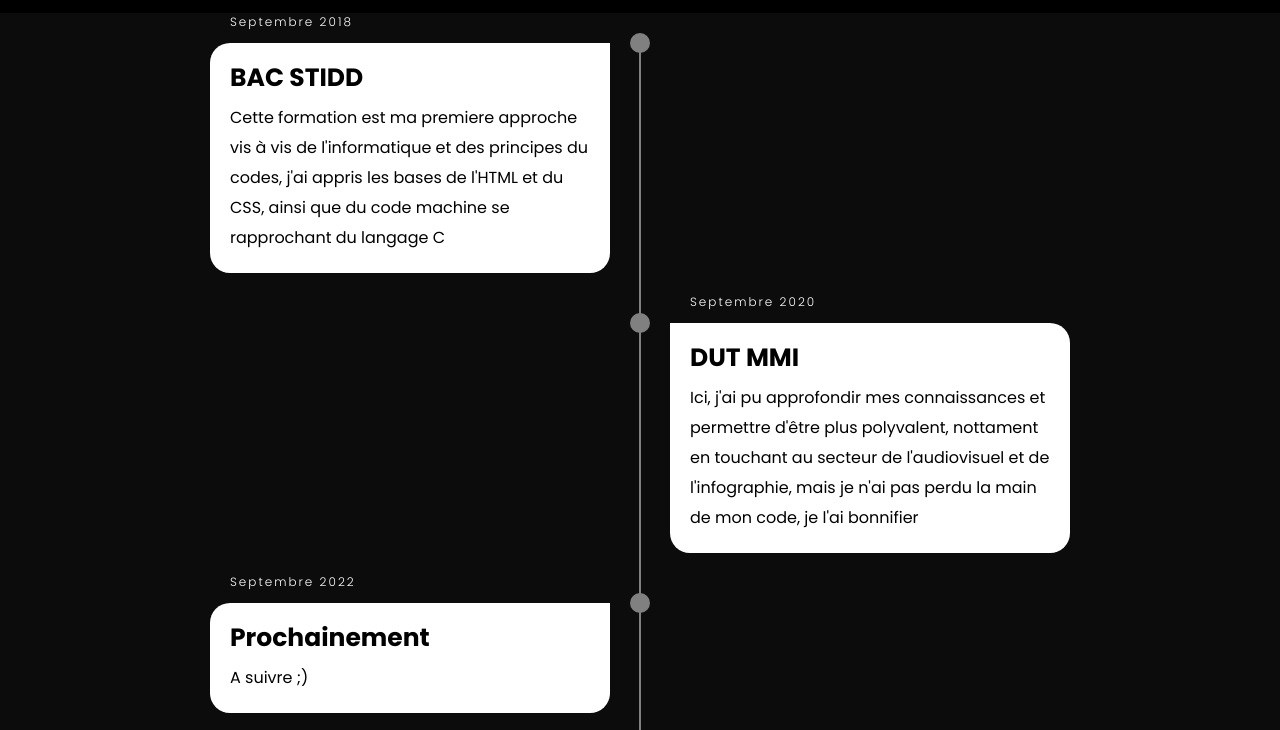
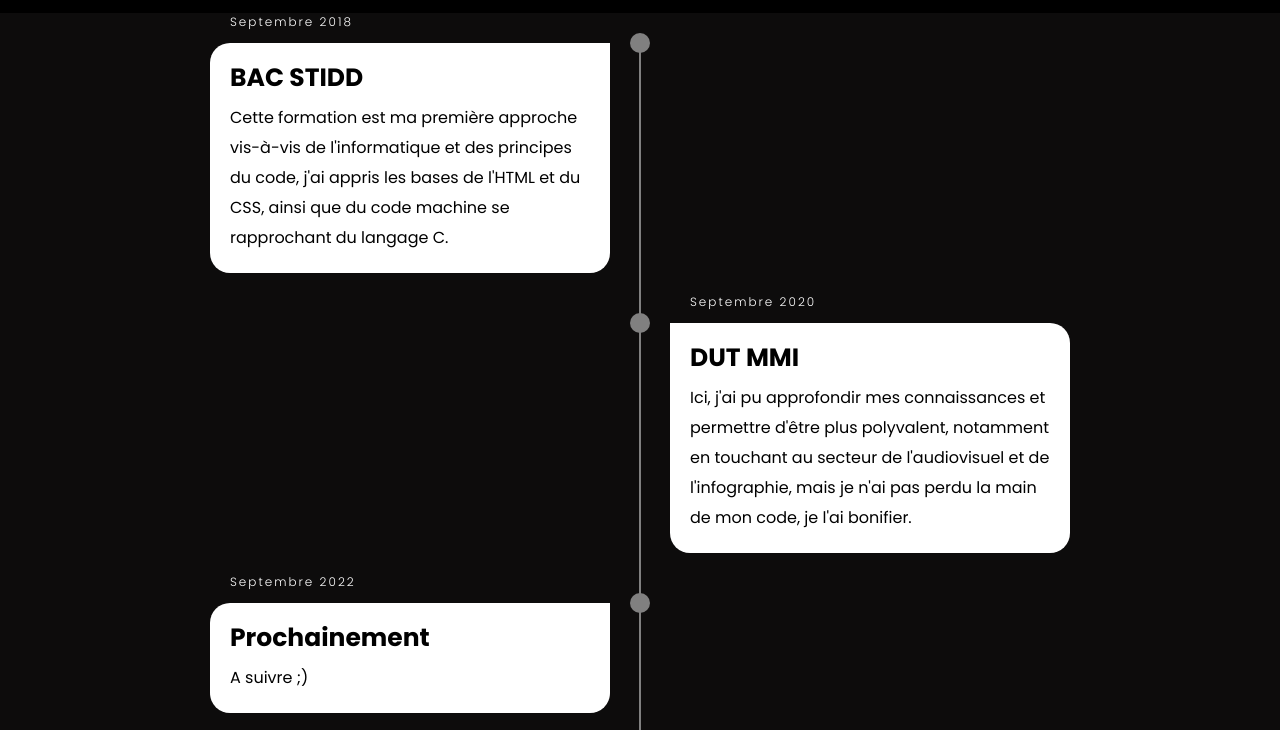
Before and after one commit to FrenchPepite/BlogMohaPerso, a plain HTML site: page Site_personnel_noir/Site_Page_a_propos/index.html in a window 1280 px wide. Shown: the part 67-797 px from the top of the page. Drawn offline with Linux system fonts and the light colour scheme.

Commit message:
Add files via upload

```diff
--- a/Site_personnel_noir/Site_Page_a_propos/index.html
+++ b/Site_personnel_noir/Site_Page_a_propos/index.html
@@ -23,10 +23,10 @@
               <h3 class="date">Septembre 2018</h3>
               <h1>BAC STIDD</h1>
               <p>
-                Cette formation est ma premiere approche vis à vis de
-                l'informatique et des principes du codes, j'ai appris les bases
+                Cette formation est ma première approche vis-à-vis de
+                l'informatique et des principes du code, j'ai appris les bases
                 de l'HTML et du CSS, ainsi que du code machine se rapprochant du
-                langage C
+                langage C.
               </p>
             </div>
           </li>
@@ -36,9 +36,9 @@
               <h1>DUT MMI</h1>
               <p>
                 Ici, j'ai pu approfondir mes connaissances et permettre d'être
-                plus polyvalent, nottament en touchant au secteur de
+                plus polyvalent, notamment en touchant au secteur de
                 l'audiovisuel et de l'infographie, mais je n'ai pas perdu la
-                main de mon code, je l'ai bonnifier
+                main de mon code, je l'ai bonifier.
               </p>
             </div>
           </li>
```
